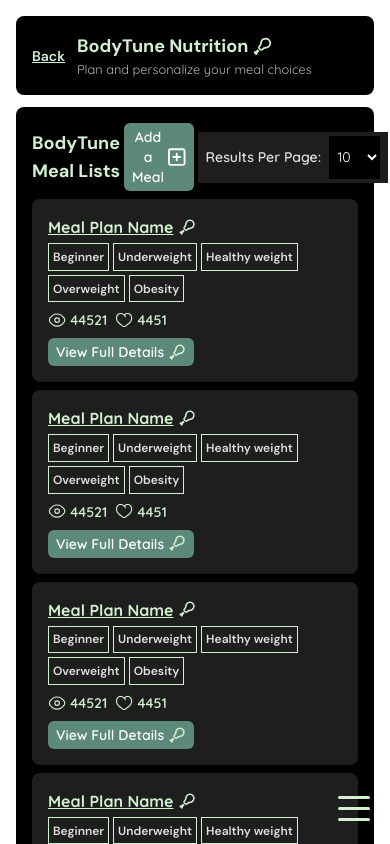
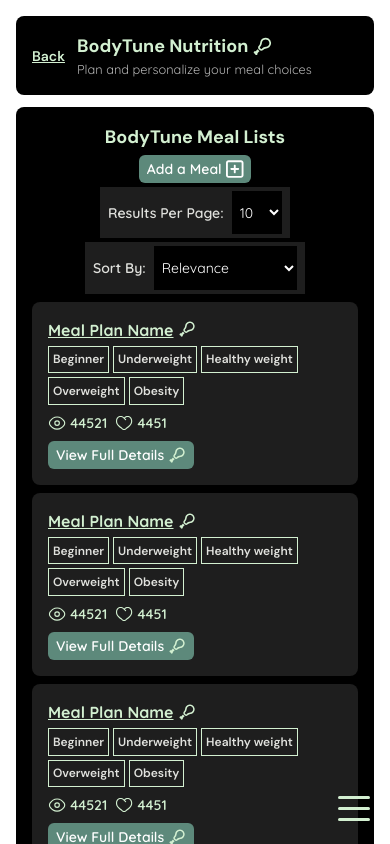
Before and after one commit to Inosensey/BodyTune, a Next.js app: page /dashboard/meals in a window 390 px wide. Built offline with nearby package versions, Linux system fonts and the light colour scheme.

Commit message:
Improved CSS in BodyTuneMealsContent.tsx for enhanced responsiveness across breakpoints.

```diff
--- a/components/dashboardComponents/bodytuneMeals/BodyTuneMealsContent.tsx
+++ b/components/dashboardComponents/bodytuneMeals/BodyTuneMealsContent.tsx
@@ -44,8 +44,8 @@ const BodyTuneMealsContent = () => {
       <div className="flex-1 bg-black h-[80%] w-full p-4 rounded-lg">
         <div className="w-full h-full">
           <div className="flex flex-col w-full h-full">
-            <div className="flex gap-1 items-center justify-between">
-              <div className="w-max flex gap-1 items-center">
+            <div className="flex gap-1 items-center justify-between phone:flex-col laptop:flex-row">
+              <div className="w-max flex gap-1 items-center phone:flex-col mdphone:flex-row">
                 <p className="text-lg font-dmSans font-bold text-lightSecondary">
                   BodyTune Meal Lists
                 </p>
@@ -59,7 +59,7 @@ const BodyTuneMealsContent = () => {
                   </button>
                 </Link>
               </div>
-              <div className="flex gap-1">
+              <div className="flex flex-wrap justify-center gap-1">
                 <div
                   className={`bg-lightPrimary px-2 py-1 flex w-[190px] items-center gap-2`}
                 >
```
